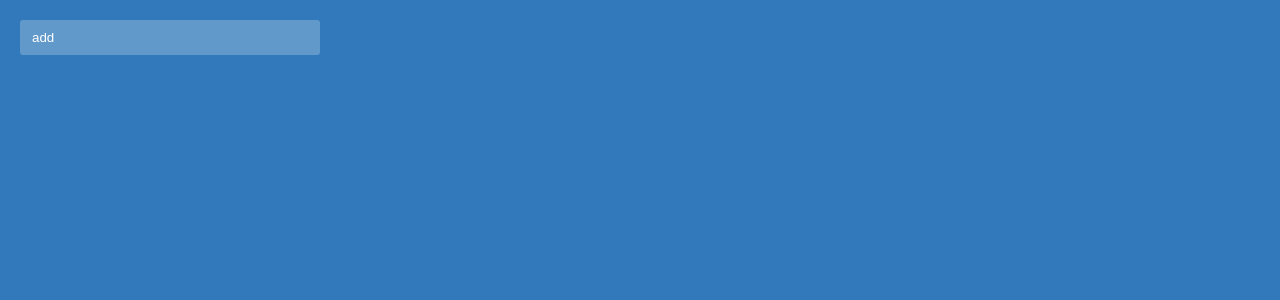
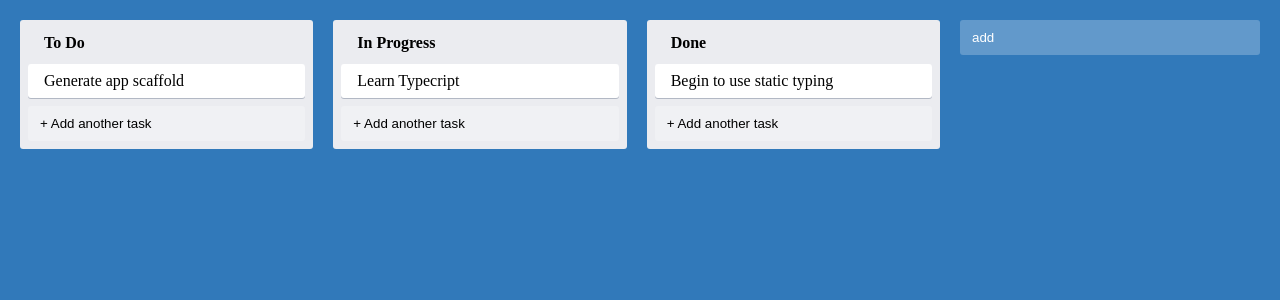
Before and after one commit to Any28Flo/trello-clone-ts, a React (Vite) app: page / in a window 1280 px wide. Shown: the top 300 px of the page. Built offline with nearby package versions, Linux system fonts and the light colour scheme.

Commit message:
feat | create columns in app containter

```diff
--- a/src/App.tsx
+++ b/src/App.tsx
@@ -1,5 +1,7 @@
 import { AppContainer } from "./assets/styles/styles";
 import { AddNewItem } from "./assets/components/Item/AddNewItem";
+import { Column } from './assets/components/Layout/Column';
+import { Card } from './assets/components/DataDisplay/Card';
 
 function App() {
   const handleAdd = () => {
@@ -7,6 +9,19 @@ function App() {
   }
   return (
     <AppContainer>
+      <Column title="To Do" >
+        <Card title="Generate app scaffold" />
+      </Column>
+
+      <Column title="In Progress" >
+        <Card title="Learn Typecript" />
+      </Column>
+
+      <Column title="Done">
+        <Card title="Begin to use static typing" />
+      </Column>
+
+
       <AddNewItem onAdd={() => handleAdd()} toggleButtonText={"add"} />
     </AppContainer>
   )
--- a/src/assets/components/Layout/Column.tsx
+++ b/src/assets/components/Layout/Column.tsx
@@ -1,17 +1,27 @@
-import {ReactNode} from "react";
-import {ColumnContainer, ColumnTitle} from "../../styles/styles";
+import { ReactNode } from "react";
+import { ColumnContainer, ColumnTitle } from "../../styles/styles";
+import { AddNewItem } from '../Item/AddNewItem';
 
 type ColumnProps = {
     title: string,
     children?: ReactNode; // best, accepts everything React can render
 }
-export const Column = ({title, children}: ColumnProps) => {
+export const Column = ({ title, children }: ColumnProps) => {
+    const handleAdd = () => {
+        console.log("handle ")
+    }
+
     return (
         <ColumnContainer>
             <ColumnTitle>
                 {title}
             </ColumnTitle>
             {children}
+            <AddNewItem
+                onAdd={() => handleAdd()}
+                toggleButtonText="+ Add another task"
+                dark
+            />
         </ColumnContainer>
     );
 };
```
